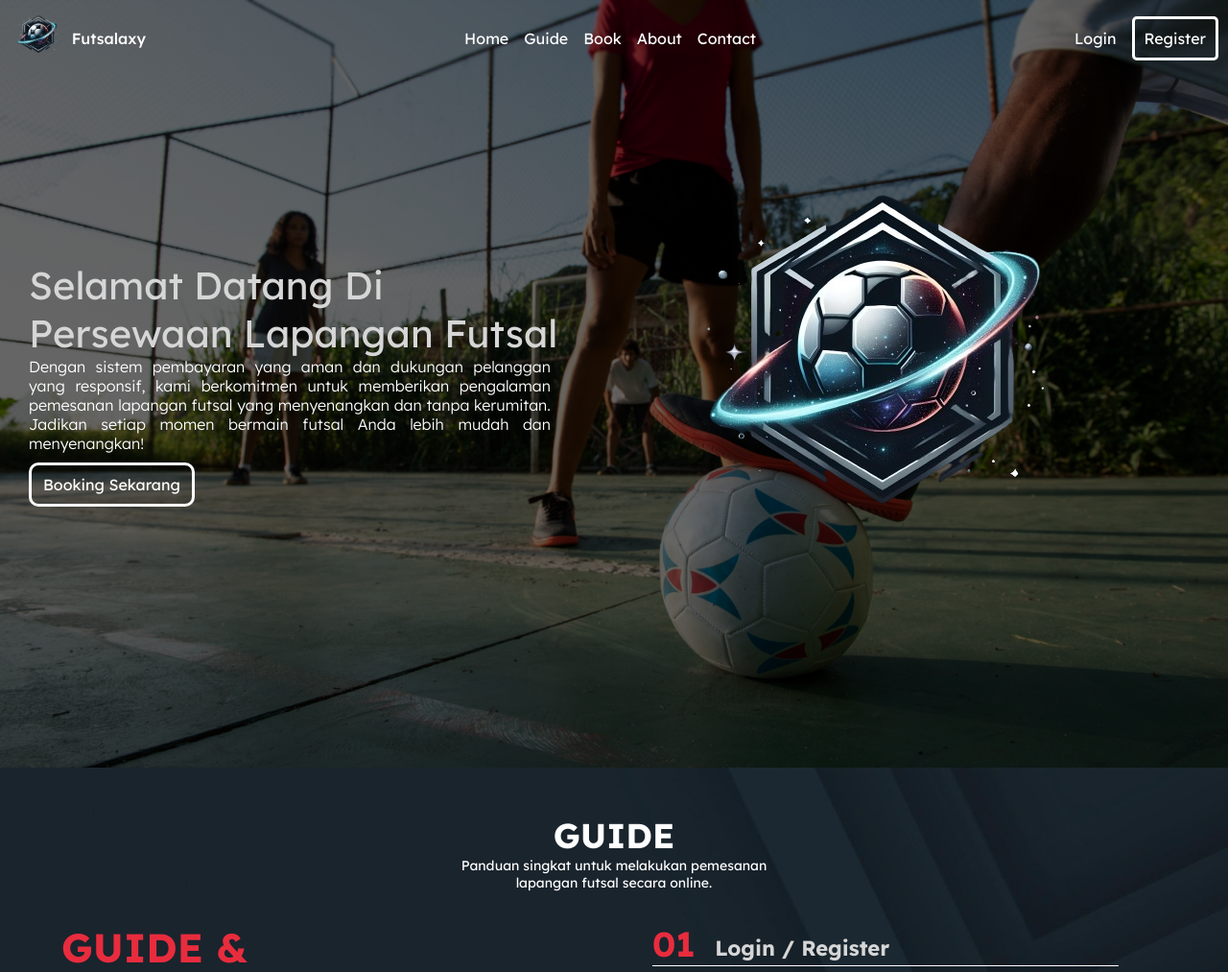
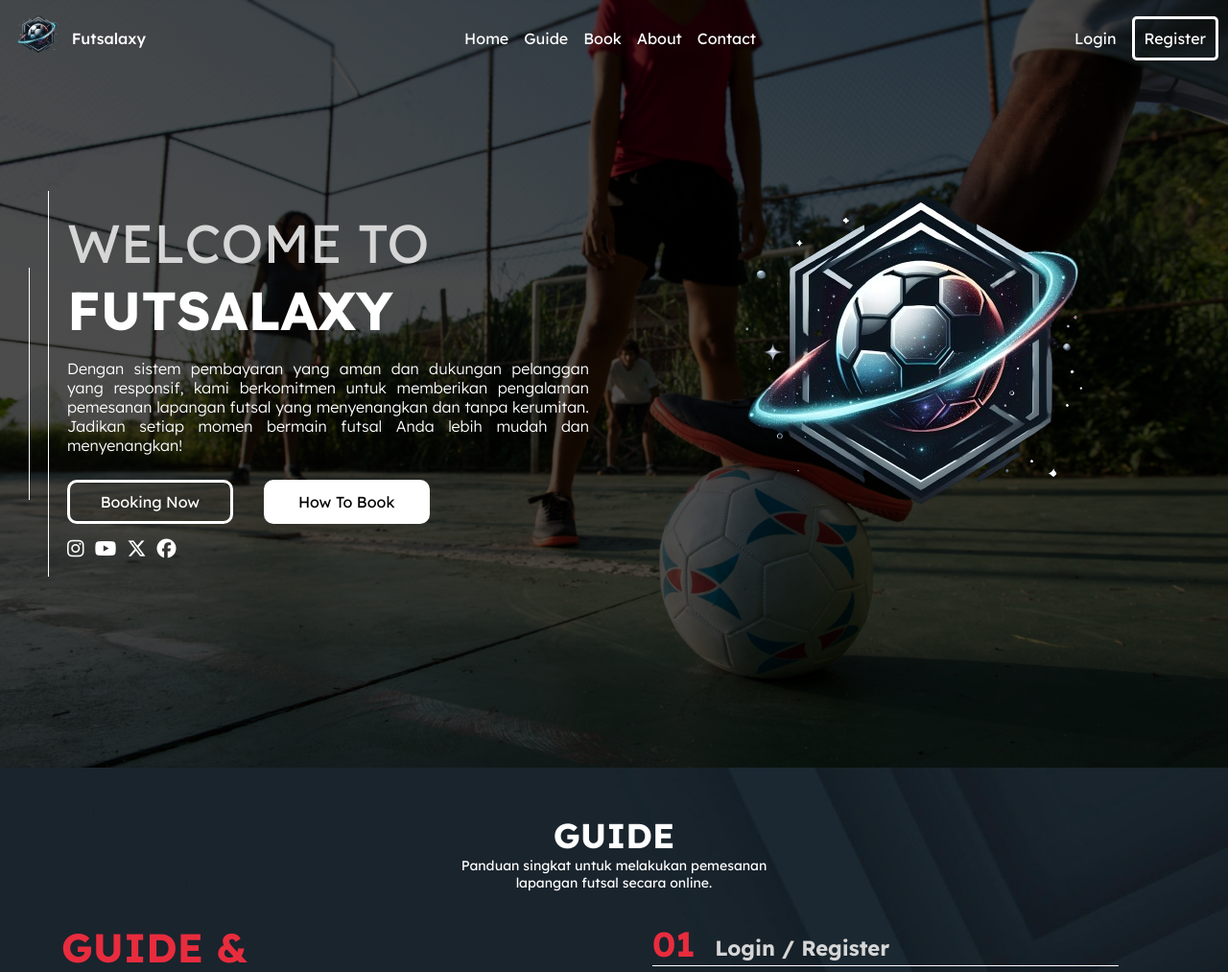
Before and after one commit to ThisIsAngelo/sewa-futsal, a PHP site: page / in a window 1280 px wide. Shown: the top 1013 px of the page at 96% size. Run offline with PHP 8.4, Linux system fonts and the light colour scheme; data comes from the database, SQL or seed files in the repository; some libraries are stand-ins or nearby versions.

Commit message:
chore: update index UI

```diff
--- a/css/user.css
+++ b/css/user.css
@@ -119,7 +119,7 @@ main .hero .content {
   display: flex;
   justify-content: center;
   min-height: 100vh;
-  backdrop-filter: brightness(40%);
+  backdrop-filter: brightness(30%);
 }
 
 main .hero .content .c-1 {
@@ -127,13 +127,32 @@ main .hero .content .c-1 {
   flex-direction: column;
   justify-content: center;
   width: 50%;
-  margin-left: -10rem;
+  gap: 1rem;
+  margin-left: -5rem;
   font-family: var(--ld);
+}
+
+main .hero .content .c-1::before {
+  content: "";
+  position: absolute;
+  border-left: 1px solid #fff;
+  padding: 1px;
+  height: 50%;
+  margin-left: -20px;
+}
+
+main .hero .content .c-1::after {
+  content: "";
+  position: absolute;
+  border-left: 1px solid #fff;
+  padding: 1px;
+  height: 30%;
+  margin-left: -40px;
 }
 
 main .hero .content .c-1 h1 {
   color: #d6d6d6;
-  font-size: 2.5rem;
+  font-size: 3.5rem;
   font-weight: 400;
 }
 
@@ -146,7 +165,12 @@ main .hero .content .c-1 p {
   width: 85%;
 }
 
-main .hero .content .c-1 a {
+main .hero .content .c-1 .row-1 {
+  display: flex;
+  gap: 2rem;
+}
+
+main .hero .content .c-1 .row-1 a:nth-child(1) {
   display: flex;
   font-family: var(--ld);
   align-items: center;
@@ -159,9 +183,39 @@ main .hero .content .c-1 a {
   transition: 0.2s ease-in;
 }
 
-main .hero .content .c-1 a:hover {
+main .hero .content .c-1 .row-1 a:nth-child(1):hover {
   background: #fff;
   color: #000;
+}
+
+main .hero .content .c-1 .row-1 a:nth-child(2) {
+  display: flex;
+  font-family: var(--ld);
+  align-items: center;
+  justify-content: center;
+  color: #000;
+  padding: 10px;
+  background-color: #fff;
+  width: 27%;
+  border-radius: 10px;
+  transition: 0.2s ease-in;
+}
+
+main .hero .content .c-1 .row-2 {
+  display: flex;
+  gap: 0.7rem;
+}
+
+main .hero .content .c-1 .row-2 i {
+  color: #fff;
+  font-size: 20px;
+  font-weight: 300;
+  cursor: pointer;
+  transition: 0.8s ease-in;
+}
+
+main .hero .content .c-1 .row-2 i:hover {
+  transform: rotateY(360deg);
 }
 
 main .hero .content .c-2 {
--- a/index.php
+++ b/index.php
@@ -19,6 +19,10 @@ $sql = mysqli_query($koneksi, "SELECT * FROM harga_sewa")
     <link rel="preconnect" href="https://fonts.googleapis.com">
     <link rel="preconnect" href="https://fonts.gstatic.com" crossorigin>
     <link href="https://fonts.googleapis.com/css2?family=Lexend+Deca:wght@100..900&display=swap" rel="stylesheet">
+
+    <!-- Icon -->
+    <script src="https://kit.fontawesome.com/88d08e83f5.js" crossorigin="anonymous"></script>
+
     <title>Futsalaxy</title>
 </head>
 
@@ -53,15 +57,24 @@ $sql = mysqli_query($koneksi, "SELECT * FROM harga_sewa")
         <section id="hero" class="hero">
             <div class="content">
                 <div class="c-1">
-                    <h1>Selamat Datang Di <br>Persewaan Lapangan Futsal</h1>
+                    <h1>WELCOME TO <span style="color: #fff; font-weight: bold;">FUTSALAXY</span></h1>
                     <p>Dengan sistem pembayaran yang aman dan dukungan pelanggan yang responsif, kami berkomitmen untuk memberikan pengalaman pemesanan lapangan futsal yang menyenangkan dan tanpa kerumitan. Jadikan setiap momen bermain futsal Anda lebih mudah dan menyenangkan!</p>
-                    <?php
-                    if (isset($_SESSION['username'])) {
-                    ?>
-                        <a href="booking/booking.php">Booking Sekarang</a>
-                    <?php } else { ?>
-                        <a href="login.html">Booking Sekarang</a>
-                    <?php } ?>
+                    <div class="row-1">
+                        <?php
+                        if (isset($_SESSION['username'])) {
+                        ?>
+                            <a href="booking/booking.php">Booking Now</a>
+                        <?php } else { ?>
+                            <a href="login.html">Booking Now</a>
+                        <?php } ?>
+                        <a href="#guide">How To Book</a>
+                    </div>
+                    <div class="row-2">
+                        <i class="fa-brands fa-instagram"></i>
+                        <i class="fa-brands fa-youtube"></i>
+                        <i class="fa-brands fa-x-twitter"></i>
+                        <i class="fa-brands fa-facebook"></i>
+                    </div>
                 </div>
                 <div class="c-2">
                     <img src="img/logo.png" alt="">
@@ -137,43 +150,7 @@ $sql = mysqli_query($koneksi, "SELECT * FROM harga_sewa")
             </div>
         </section>
     </main>
+
 </body>
 
 </html>
-
-<!-- <h1>Halo <?= $username ?></h1>
-                <table border="1">
-                    <thead>
-                        <tr>
-                            <th>LAPANGAN</th>
-                            <th colspan="3">INDOOR</th>
-                            <th colspan="3">OUTDOOR</th>
-                        </tr>
-                        <tr>
-                            <th>Jenis Lapangan</th>
-                            <th>Reguler</th>
-                            <th>Matras</th>
-                            <th>Rumput</th>
-                            <th>Reguler</th>
-                            <th>Matras</th>
-                            <th>Rumput</th>
-                        </tr>
-                    </thead>
-                    <tbody>
-                        <?php
-                        while ($result = mysqli_fetch_assoc($sql)) :
-                        ?>
-                            <tr>
-                                <td>Biaya Lapangan</td>
-                                <td>Rp.<?= $result['reguler_indoor'] ?></td>
-                                <td>Rp.<?= $result['matras_indoor'] ?></td>
-                                <td>Rp.<?= $result['rumput_indoor'] ?></td>
-                                <td>Rp.<?= $result['reguler_outdoor'] ?></td>
-                                <td>Rp.<?= $result['matras_outdoor'] ?></td>
-                                <td>Rp.<?= $result['rumput_outdoor'] ?></td>
-                            </tr>
-                        <?php
-                        endwhile
-                        ?>
-                    </tbody>
-                </table> -->
```
